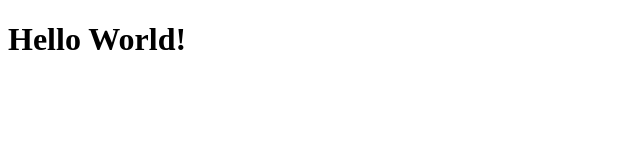
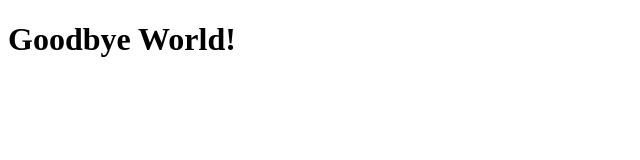
Before and after one commit to ianstrom/My-Personal-Website, a plain HTML site: page index.html in a window 1280 px wide. Shown: the whole page, without its empty margins (0-640 px from the left). Drawn offline with Linux system fonts and the light colour scheme.

Commit message:
Goodbye World

```diff
--- a/index.html
+++ b/index.html
@@ -5,6 +5,6 @@
         <title>My Personal Website</title>
     </head>
     <body>
-        <h1>Hello World!</h1>
+        <h1>Goodbye World!</h1>
     </body>
 </html>
```
